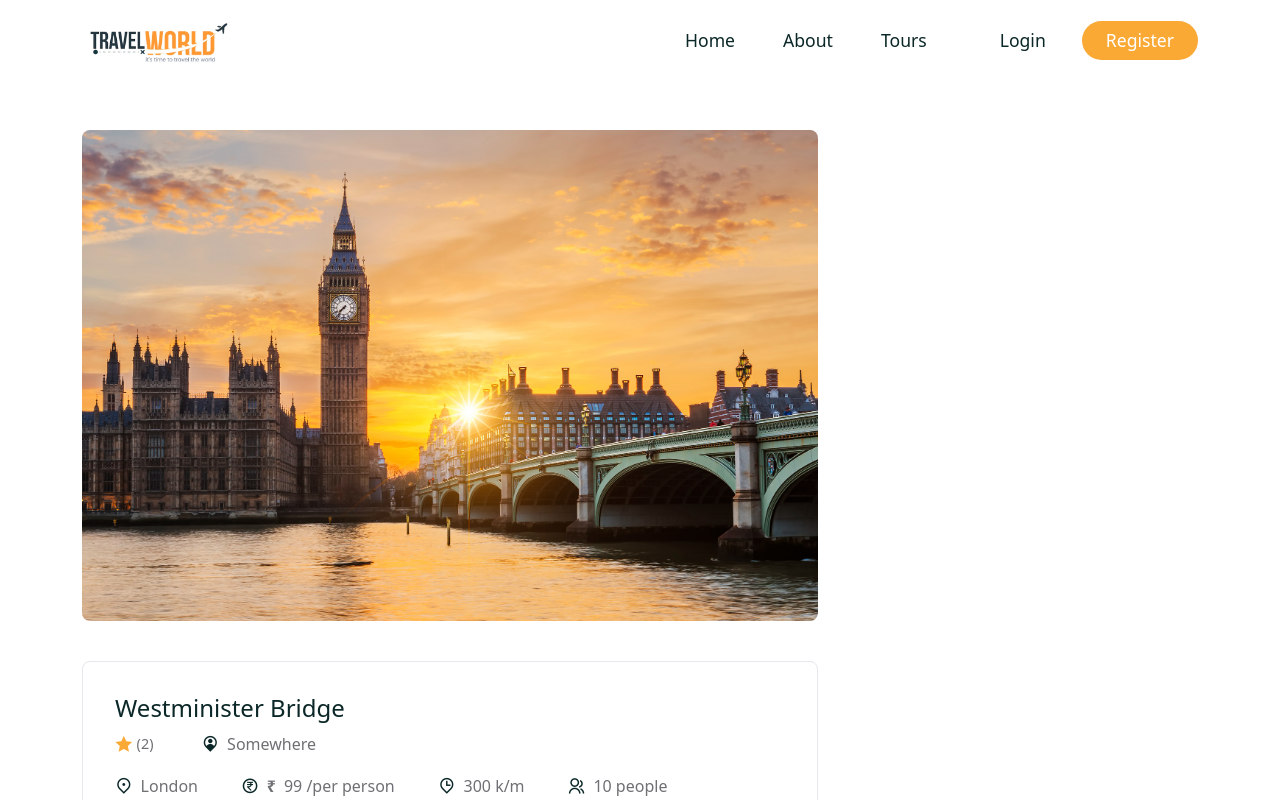
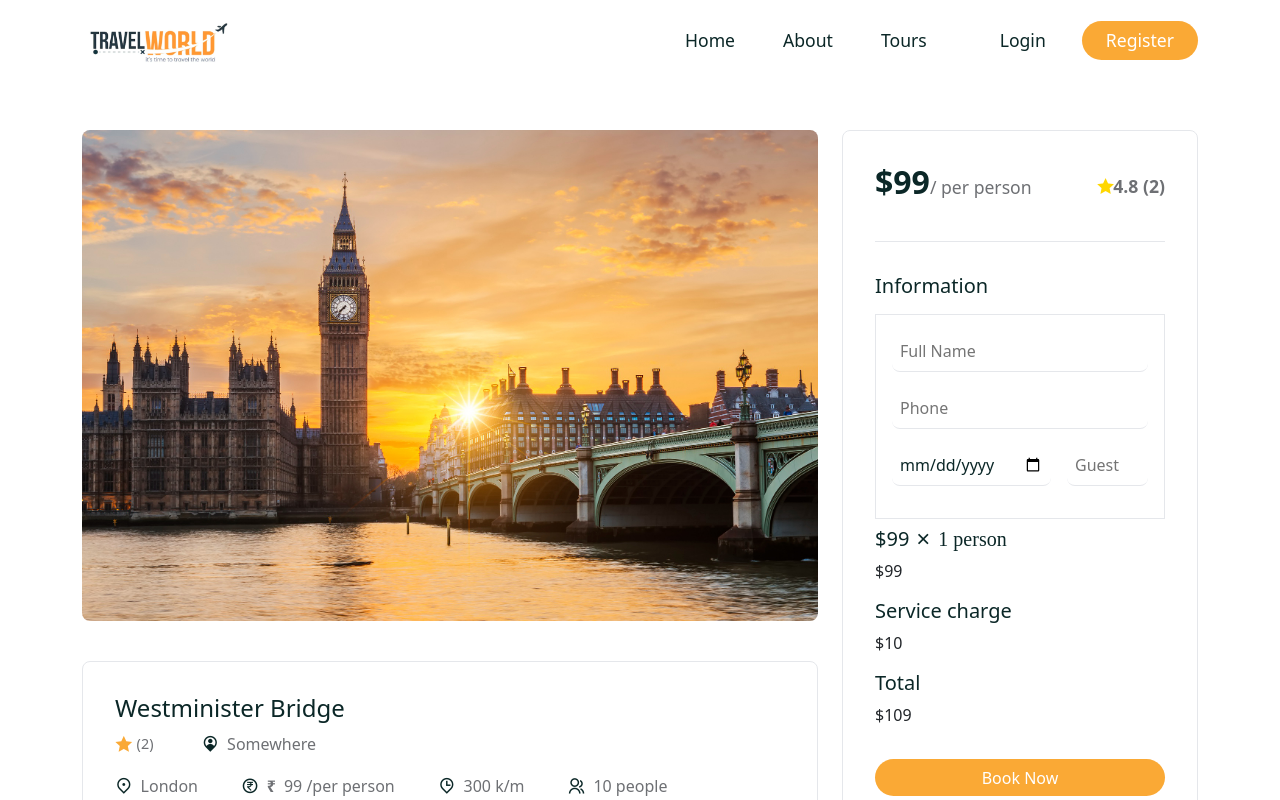
Before and after one commit to KaranGulve4342/Tour_booking, a React (Create React App) app in the folder frontend/: page /tours/01 in a window 1280 px wide. Shown: the top 800 px of the page. Built offline with nearby package versions, Linux system fonts and the light colour scheme; a web font is replaced by a local one.

Commit message:
commited files

```diff
--- /dev/null
+++ b/frontend/src/components/Booking/Booking.jsx
@@ -0,0 +1,79 @@
+import React from 'react'
+import './booking.css';
+import {Form, FormGroup, ListGroup, ListGroupItem, Button} from 'reactstrap';
+
+const Booking = ({tour, avgRating}) => {
+
+    const {price, reviews} = tour;
+
+    const handleChange = e => {
+
+    };
+
+    return (
+    <div className='booking'>
+        <div className='booking__top d-flex align-items-center justify-content-between'>
+            <h3>
+                ${price}
+                <span>/ per person</span>
+            </h3>
+            <span className='tour__rating d-flex align-items-center'>
+                <i class="ri-star-fill"></i>
+                {avgRating === 0 ? null : avgRating}  ({reviews?.length})
+            </span>
+        </div>
+
+        {/* booking form */}
+
+        <div className='booking__form'>
+            <h5>Information</h5>
+            <Form className='booking__info-form'>
+                <FormGroup>
+                    <input type="text" placeholder='Full Name' id="fullName" required onChange={handleChange} />
+                </FormGroup>
+
+                <FormGroup>
+                    <input type="number" placeholder='Phone' id="phone" required onChange={handleChange} />
+                </FormGroup>
+
+                <FormGroup className='d-flex align-items-center gap-3'>
+                    <input type="date" placeholder='' id="bookAt" required onChange={handleChange} />
+                    <input type="number" placeholder='Guest' id="guestSize" required onChange={handleChange} />
+                </FormGroup>
+            </Form>
+        </div>
+
+        {/* booking bottom */}
+        <div className='booking__bottom'>
+            <ListGroup>
+                <ListGroupItem className='border-0 px-0'>
+                    <h5 className='d-flex align-items-center gap-1'>
+                        ${price}
+                        <i class="ri-close-line"> 1 person</i>
+                    </h5>
+                    <span>${price}</span>
+                </ListGroupItem>
+
+                <ListGroupItem className='border-0 px-0'>
+                    <h5>
+                        Service charge
+                    </h5>
+                    <span>$10</span>
+                </ListGroupItem>
+
+                <ListGroupItem className='border-0 px-0 total'>
+                    <h5>
+                        Total
+                    </h5>
+                    <span>$109</span>
+                </ListGroupItem>
+            </ListGroup>
+
+            <Button className='btn primary__btn w-100 mt-4'>Book Now</Button>
+        </div>
+
+    </div>
+    )
+}
+
+export default Booking
--- /dev/null
+++ b/frontend/src/components/Booking/booking.css
@@ -0,0 +1,64 @@
+
+.booking{
+    padding: 2rem;
+    border-radius: 0.5rem;
+    border: 1px solid rgb(229, 231, 235);
+    position: sticky;
+    top: 80px;
+}
+
+.booking__top h3{
+    font-size: 2rem;
+    font-weight: 700;
+}
+
+.booking__top h3 span{
+    font-size: 1.1rem;
+    font-weight: 400;
+    color: var(--text-color);
+}
+
+.booking__top span{
+    font-size: 1.1rem;
+    font-weight: 600;
+    color: var(--text-color);
+}
+
+.booking__top span i{
+    /* color: var(--secondary-color); */
+    color: gold;
+}
+
+.booking__top{
+    padding-bottom: 2rem;
+    border-bottom: 1px solid rgb(229, 231, 235);
+}
+
+.booking__form{
+    padding-top: 2rem;
+
+}
+
+.booking__form h5{
+    margin-bottom: 1rem;
+}
+
+.booking__form input{
+    width: 100%;
+    padding: 0.5rem;
+    border-radius: 0.5rem;
+    color: var(--heading-color);
+    font-size: 1rem;
+    border: none;
+    border-bottom: 1px solid rgb(229, 231, 235);
+
+}
+
+.booking__form input:focus{
+    outline: none;
+}
+
+.booking__info-form{
+    padding: 1rem;
+    border: 1px solid rgb(229, 231, 235);
+}
--- a/frontend/src/pages/TourDetails.jsx
+++ b/frontend/src/pages/TourDetails.jsx
@@ -5,6 +5,8 @@
 import tourData from '../assets/data/tours'
 import calculateAvgRating from '../utils/avgRating';
 import avatar from '../assets/images/avatar.jpg'
+import Booking from "../components/Booking/Booking";
+
 
 const TourDetails = () => {
 
@@ -27,6 +29,7 @@
       e.preventDefault();
       const reviewText = reviewMsgRef.current.value
 
+
       // later will call our api
     }
 
@@ -46,7 +49,7 @@
                   <div className="d-flex align-items-center gap-5">
                     <span className='tour__rating d-flex align-items-center gap-1'>
                           <i class="ri-star-fill" style={{'color':"var(--secondary-color)"}}></i>
-                          {calculateAvgRating === 0 ? null : calculateAvgRating}
+                          {avgRating === 0 ? null : calculateAvgRating}
                           {totalRating === 0 ? ("Not rated") : (
                               <span>
                                   ({reviews.length})
@@ -87,7 +90,7 @@
                 {/* tour reviews section */}
                 <div className='tour__reviews mt-4'>
                   <h4>Reviews ({reviews?.length} reviews)</h4>
-                  <Form>
+                  <Form onSubmit={submitHandler}>
                     <div className='d-flex align-items-center gap-3 mb-4 rating__group'>
                       <span onClick={()=> setTourRating(1)}>1 <i class="ri-star-s-fill"></i></span>
                       <span onClick={()=> setTourRating(2)}>2 <i class="ri-star-s-fill"></i></span>
@@ -97,7 +100,7 @@
                     </div>
 
                     <div className='review__input'>
-                      <input type="text" ref={reviewMsgRef} placeholder="Share your thoughts..." />
+                      <input type="text" ref={reviewMsgRef} placeholder="Share your thoughts..." required />
                       <button className='btn primary__btn text-white' type='submit'>Submit</button>
                     </div>
 
@@ -134,6 +137,10 @@
 
               </div>
             </Col>
+
+            <Col lg='4'>
+              <Booking tour={tour} avgRating={avgRating} />
+            </Col>
           </Row>
         </Container>
       </section>
```
